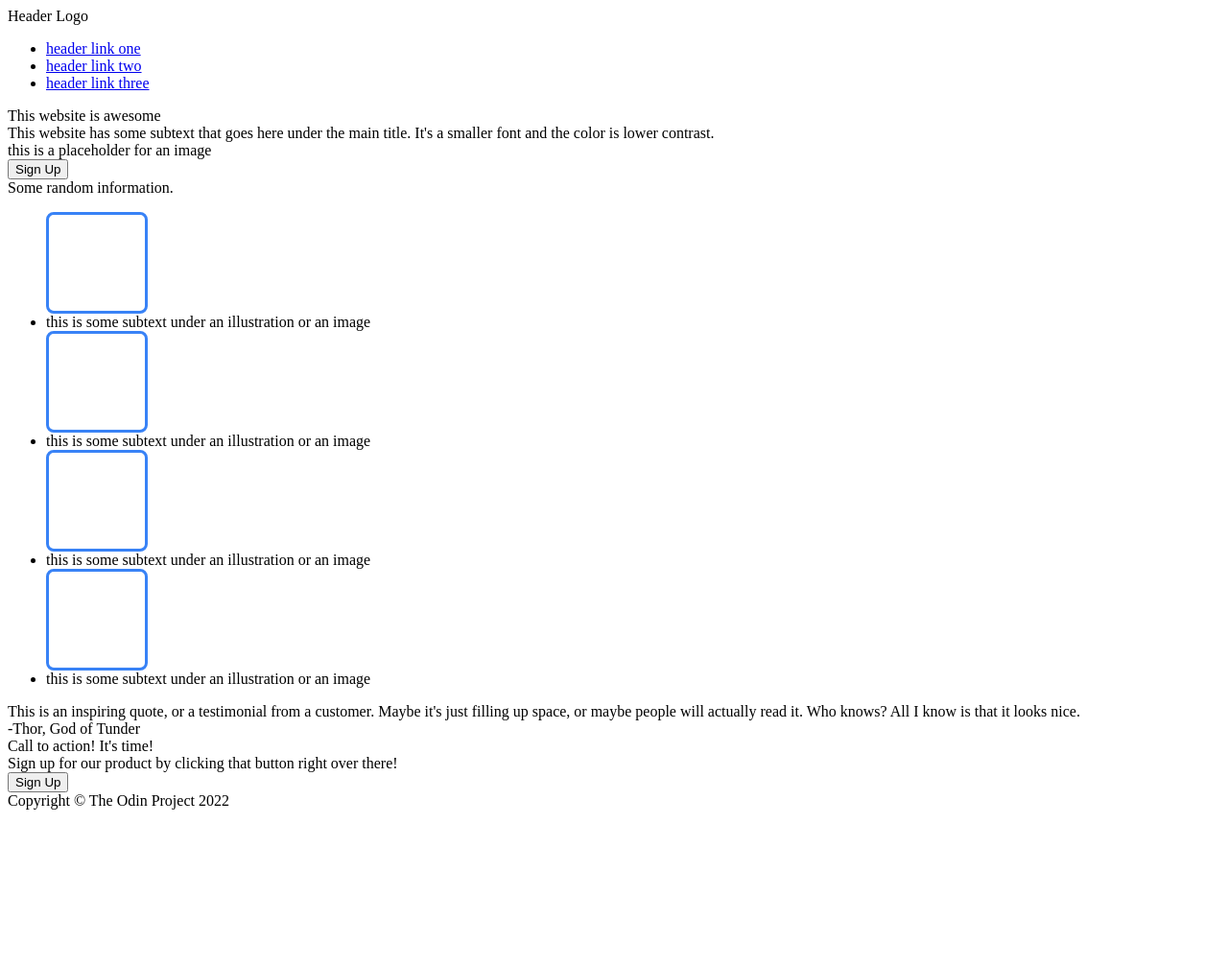
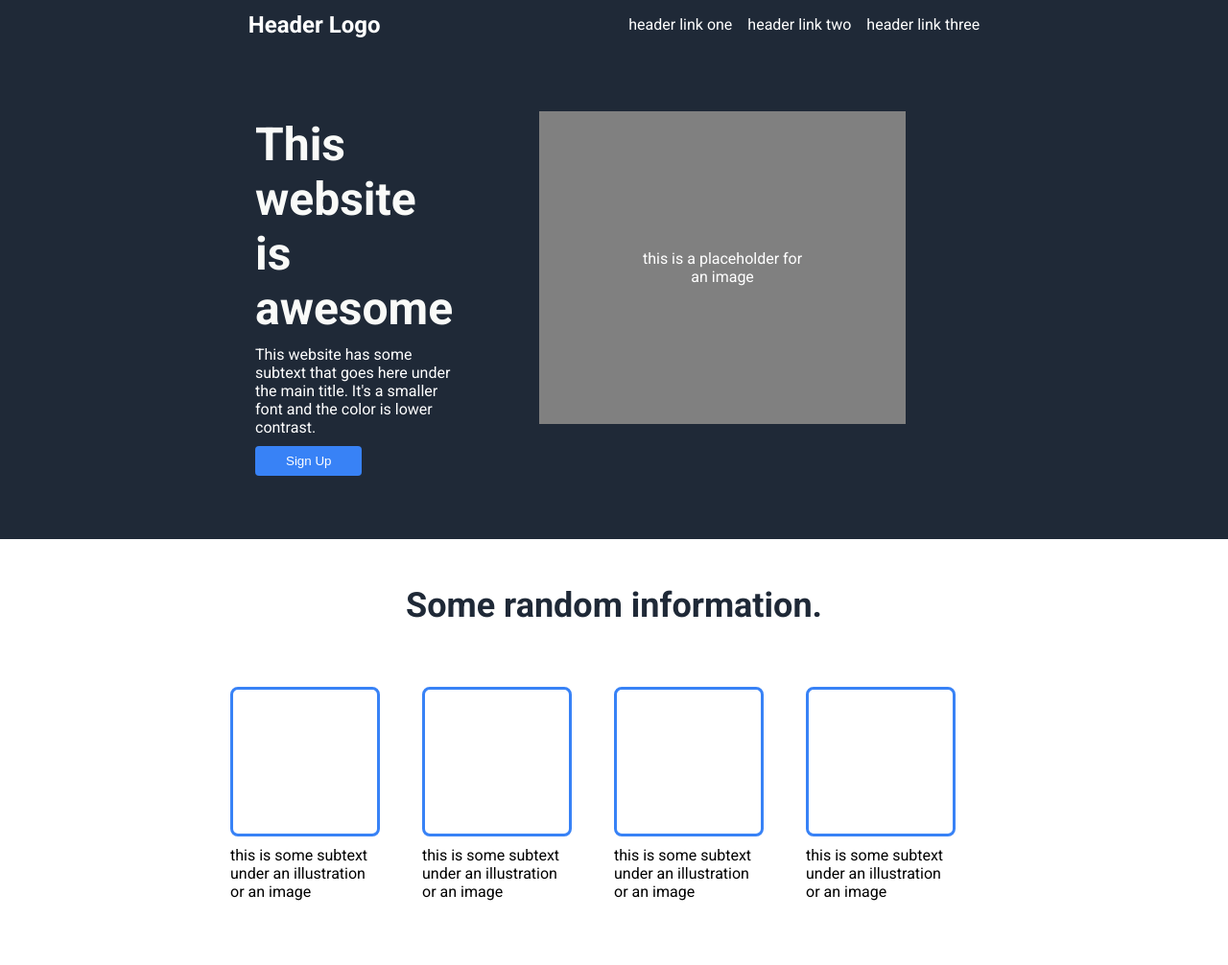
Before and after one commit to yeevern/odin-landing-page, a plain HTML site: page index.html in a window 1280 px wide. Shown: the top 1006 px of the page at 96% size. Before the commit the page ends 852 px from the top, so only its background shows below. Drawn offline with Linux system fonts and the light colour scheme.

Commit message:
briefly done website

```diff
--- a/index.html
+++ b/index.html
@@ -18,23 +18,25 @@
             </ul>
         </div>
         <div class="sub-welcome">
-            <div class="headings">This website is awesome</div>
-            <div class="text">This website has some subtext that goes here under the main title. It's a smaller font and the color is lower contrast.</div>
-            <div class="text">this is a placeholder for an image</div>
-            <div class="button-one">
-                <button>Sign Up</button>
+            <ul class="sign-up">
+                <li class="headings">This website is awesome</li>
+                <li>This website has some subtext that goes here under the main title. It's a smaller font and the color is lower contrast.</li>
+                <li><button>Sign Up</button></li>
+            </ul>
+            <div class="placeholder">
+                this is a placeholder for an image
             </div>
         </div>
     </div>
 
     <div class="content">
         <div class="info">
-            <div class="medium headings">Some random information.</div>
-            <ul class="info-cards">
-                <li><div class="card"></div><div class="text">this is some subtext under an illustration or an image</div></li>
-                <li><div class="card"></div><div class="text">this is some subtext under an illustration or an image</div></li>
-                <li><div class="card"></div><div class="text">this is some subtext under an illustration or an image</div></li>
-                <li><div class="card"></div><div class="text">this is some subtext under an illustration or an image</div></li>
+            <div class="medium-headings">Some random information.</div>
+            <ul class="card-container">
+                <li><div class="card"></div><div class="card-text">this is some subtext under an illustration or an image</div></li>
+                <li><div class="card"></div><div class="card-text">this is some subtext under an illustration or an image</div></li>
+                <li><div class="card"></div><div class="card-text">this is some subtext under an illustration or an image</div></li>
+                <li><div class="card"></div><div class="card-text">this is some subtext under an illustration or an image</div></li>
             </ul>
         </div>
 
@@ -44,8 +46,10 @@
         </div>
 
         <div class="action">
-            <div class="title">Call to action! It's time!</div>
-            <div class="text">Sign up for our product by clicking that button right over there!</div>
+            <div class="action-left">
+                <div class="title">Call to action! It's time!</div>
+                <div class="text">Sign up for our product by clicking that button right over there!</div>
+            </div>
             <div class="action-button">
                 <button>Sign Up</button>
             </div>
--- a/style.css
+++ b/style.css
@@ -1,6 +1,186 @@
+@import url('https://fonts.googleapis.com/css2?family=Roboto:wght@400;700&display=swap');
+
+body {
+    display: flex;
+    flex-direction: column;
+    font-family: Roboto, sans-serif;
+    margin: 0;
+}
+
+ul {
+    list-style: none;
+    padding-inline-start: 0;
+}
+
+a {
+    text-decoration: none;
+    color: white;
+}
+
+button {
+    border: none;
+    border-radius: 4px;
+    padding: 8px 32px;
+    background-color: #3882f6;
+    color: white;
+}
+
+.welcome {
+    background-color: #1F2937;
+    color: white;
+    margin: 0;
+    padding: 0;
+    display: flex;
+    justify-content: space-between;
+    flex-direction: column;
+    align-items: center;
+}
+
+.header {
+    display: flex;
+    justify-content: space-evenly;
+    align-items: center;
+    width: 100%;
+}
+
+.logo {
+    font-size: 24px;
+    font-weight: bold;
+}
+
+.links {
+    display: flex;
+    gap: 16px;
+}
+
+.sub-welcome {
+    display: flex;
+    justify-content: space-evenly;
+    margin: 45px 20%;
+}
+
+.sign-up {
+    text-align: left;
+    width: 30%;
+}
+
+.sign-up li {
+    margin: 10px 10px 5px 10px;
+}
+
+.headings {
+    font-size: 48px;
+    font-weight: bolder;
+    color: #f9faf8;
+}
+
+.placeholder {
+    display: flex;
+    background-color: grey;
+    text-align: center;
+    align-items: center;
+    margin: 75px 80px;
+    margin-top: 20px;
+    padding: 75px 100px;
+}
+
+.content {
+    display: flex;
+    flex-direction: column;
+}
+
+.info {
+    display: flex;
+    flex-direction: column;
+}
+
+.medium-headings {
+    font-size: 36px;
+    font-weight: bolder;
+    color: #1F2937;
+    text-align: center;
+    margin: 48px;
+}
+
+.card-container {
+    display: flex;
+    justify-content: center;
+    flex-wrap: wrap;
+}
+
+.card-container li {
+    width: 200px;
+}
+
 .card {
-    width: 100px;
-    height: 100px;
+    width: 150px;
+    height: 150px;
     border: 3px solid #3882f6;
     border-radius: 8px;
 }
+
+.card-text {
+    width: 150px;
+    margin-top: 10px;
+    margin-bottom: 64px;
+}
+
+.quotes {
+    background-color: #E5E7EB;
+    height: 400px;
+    color: #1F2937;
+    display: flex;
+    flex-direction: column;
+    justify-content: center;
+    align-items: center;
+    padding: 0px 250px;
+}
+
+.quote {
+    font-size: 36px;
+    font-style: italic;
+}
+
+.author {
+    font-weight: bold;
+    text-align: right;
+    font-size: 18px;
+}
+
+.action {
+    display: flex;
+    justify-content: space-between;
+    background-color: #3882f6;
+    color: #f9faf8;
+    margin: 80px 250px;
+    padding: 48px;
+    border-radius: 8px;
+}
+
+.action-left {
+    display: flex;
+    flex-direction: column;
+}
+
+.title {
+    font-size: 24px;
+}
+
+.text {
+    color: #E5E7EB;
+}
+
+.action-button {
+    border: 2px solid white;
+    width: 150px;
+    border-radius: 4px;
+}
+
+.footer {
+    display: flex;
+    justify-content: center;
+    text-align: center;
+    background-color: #1F2937;
+    color: white;
+    padding: 32px;
+}
```
